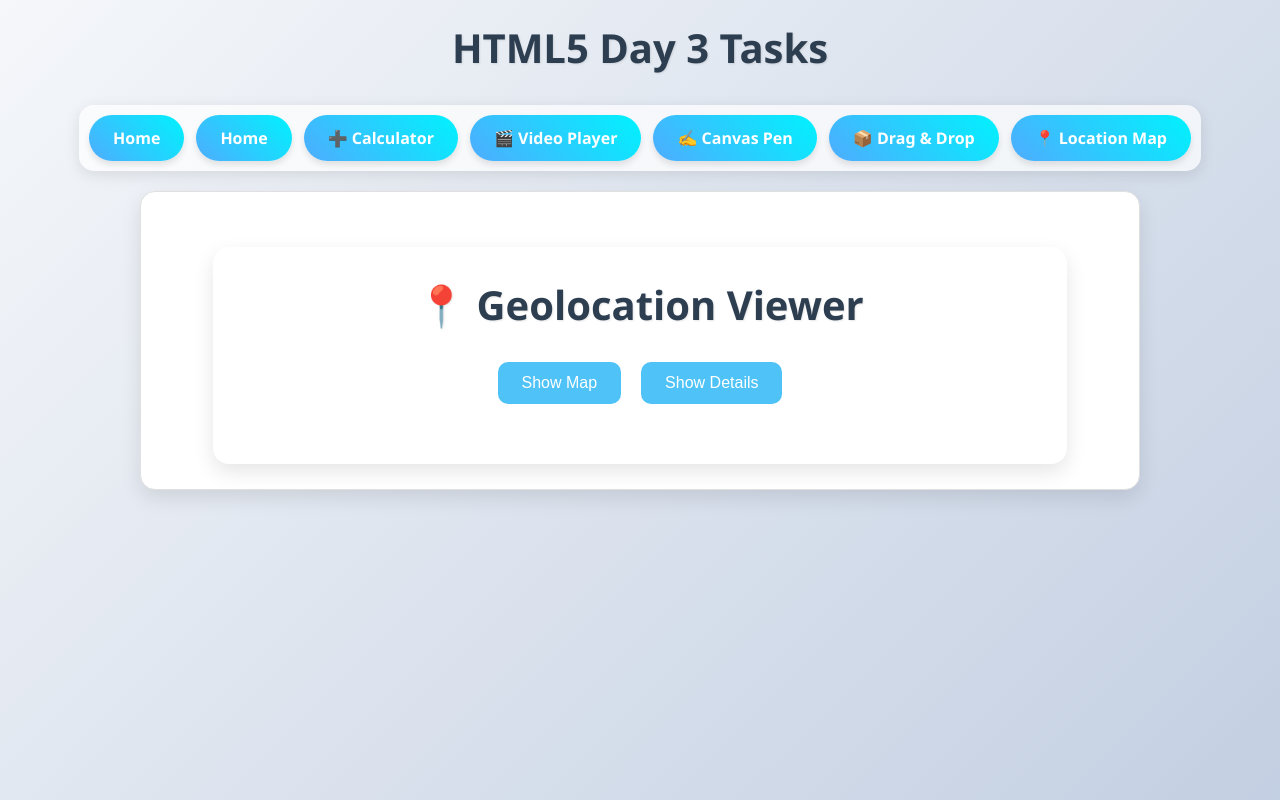
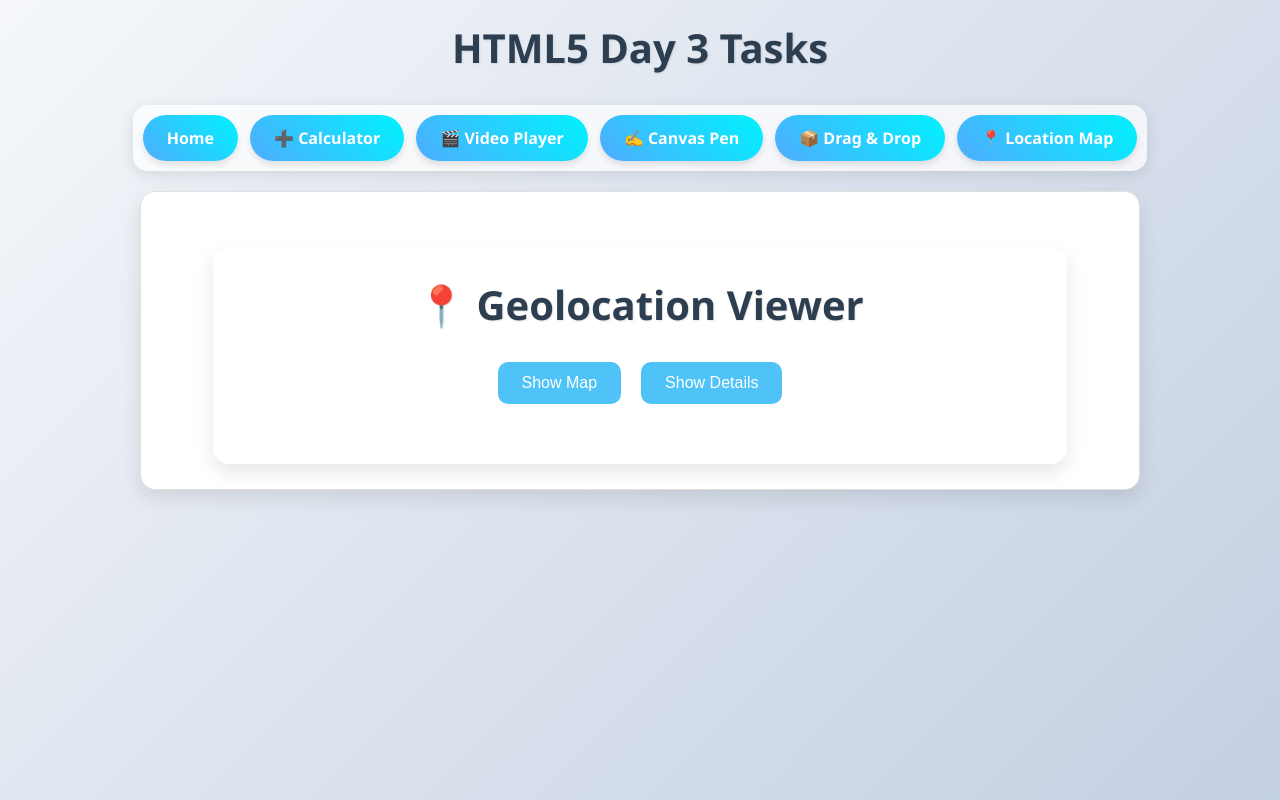
Before and after one commit to Abdallah-EL-Saied/ITI-ICC, a plain HTML site: page week-004-(26-7-2025)/day-018-HTML5-(29-7-2025)/Tasks-018/map.html in a window 1280 px wide. Drawn offline with nearby package versions, Linux system fonts and the light colour scheme; some packages are replaced by stand-ins of ours.

Commit message:
Update map.html

```diff
--- a/week-004-(26-7-2025)/day-018-HTML5-(29-7-2025)/Tasks-018/map.html
+++ b/week-004-(26-7-2025)/day-018-HTML5-(29-7-2025)/Tasks-018/map.html
@@ -15,7 +15,6 @@
 <body class="map-page">
     <h1>HTML5 Day 3 Tasks</h1>
     <div class="tabs">
-        <a href="index.html" class="tab-button">Home</a>
         <a href="index.html" class="tab-button">Home</a>
         <a href="calculator.html" class="tab-button">➕ Calculator</a>
         <a href="video.html" class="tab-button">🎬 Video Player</a>
```
